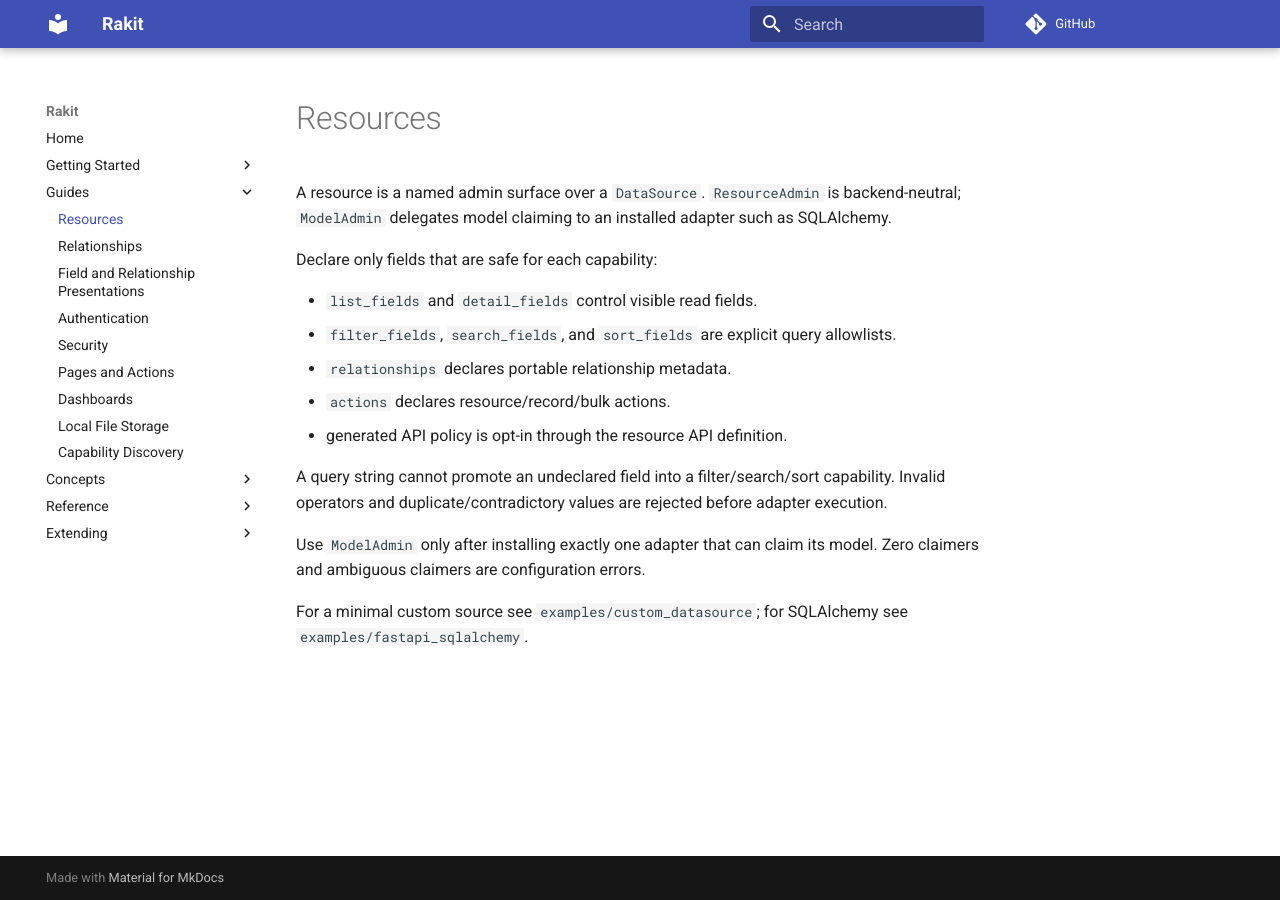
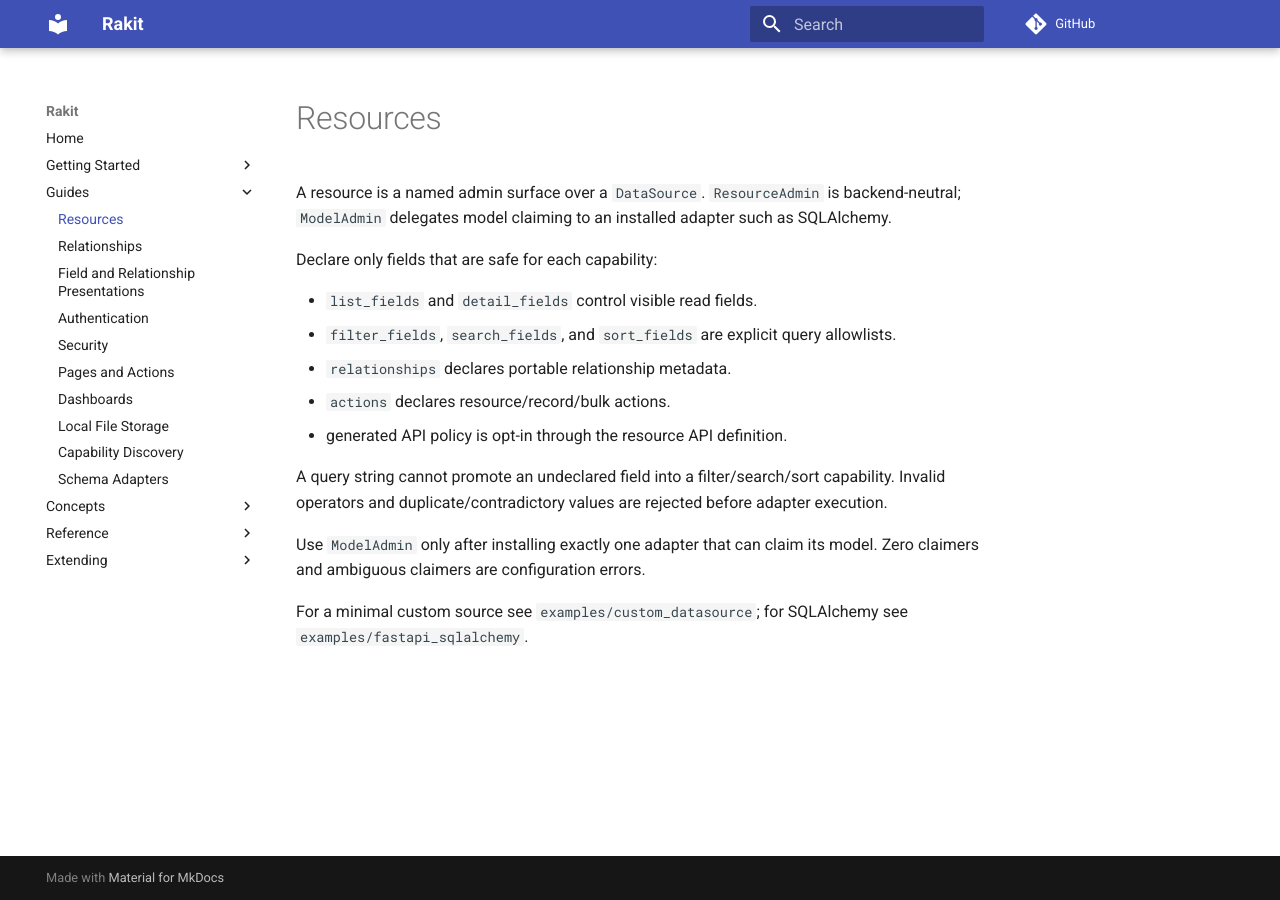
Before and after one commit to wihlarkop/rakit, an MkDocs documentation site: the page built from docs/guides/resources.md, in a window 1280 px wide. Built offline with MkDocs 1.6.1 and Material for MkDocs 9.7.7, drawn with Linux system fonts in a browser that asks for light colours; comment, search, counter and statistics services are not loaded.

Commit message:
docs(schema): add schema adapter guide to navigation

```diff
--- a/mkdocs.yml
+++ b/mkdocs.yml
@@ -22,6 +22,7 @@ nav:
       - Dashboards: guides/dashboards.md
       - Local File Storage: guides/local-file-storage.md
       - Capability Discovery: guides/capability-discovery.md
+      - Schema Adapters: guides/schema-adapters.md
   - Concepts:
       - Architecture: concepts/architecture.md
       - Operation Pipeline: concepts/operation-pipeline.md
```
